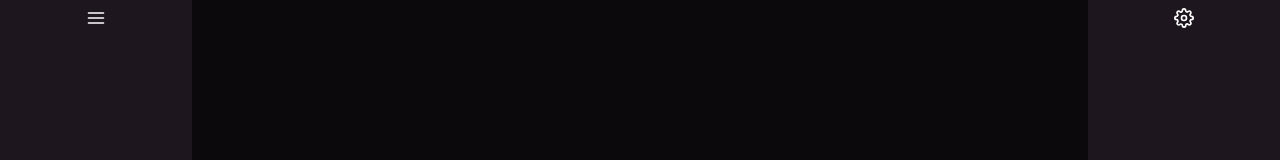
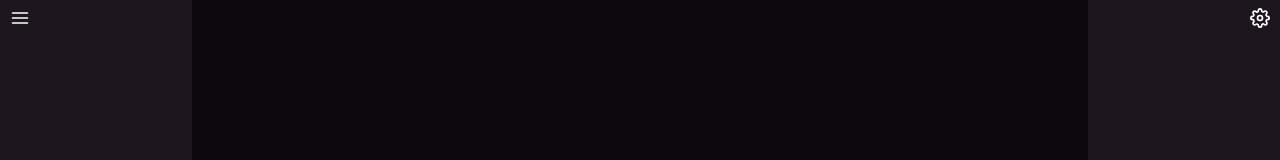
Before and after one commit to ky381011/miniDashboard, a React (Vite) app in the folder app/: page / in a window 1280 px wide. Shown: the top 160 px of the page. Built offline with nearby package versions, Linux system fonts and the light colour scheme.

Commit message:
feat: update button styles in Sidebar and Configs components for consistency

```diff
--- a/app/src/components/layout/Configs.tsx
+++ b/app/src/components/layout/Configs.tsx
@@ -13,7 +13,7 @@ export function Configs({ isOpen, onToggle }: ConfigsProps) {
       <div className='flex flex-col'>
         <button
           onClick={onToggle}
-          className='p-2 text-white hover:opacity-70 flex justify-center'
+          className='w-10 p-2 text-white hover:opacity-70 flex justify-center flex-shrink-0 ml-auto'
           aria-label='Toggle configs'
         >
           <svg xmlns='http://www.w3.org/2000/svg' width='20' height='20' viewBox='0 0 24 24' fill='none' stroke='currentColor' strokeWidth='2' strokeLinecap='round' strokeLinejoin='round'>
--- a/app/src/components/layout/Sidebar.tsx
+++ b/app/src/components/layout/Sidebar.tsx
@@ -13,7 +13,7 @@ export function Sidebar({ isOpen, onToggle }: SidebarProps) {
       <div className='flex flex-col'>
         <button
           onClick={onToggle}
-          className='p-2 text-white hover:opacity-70 flex justify-center'
+          className='w-10 p-2 text-white hover:opacity-70 flex justify-center flex-shrink-0'
           aria-label='Toggle sidebar'
         >
           <svg xmlns='http://www.w3.org/2000/svg' width='20' height='20' viewBox='0 0 24 24' fill='none' stroke='currentColor' strokeWidth='2' strokeLinecap='round' strokeLinejoin='round'>
```
